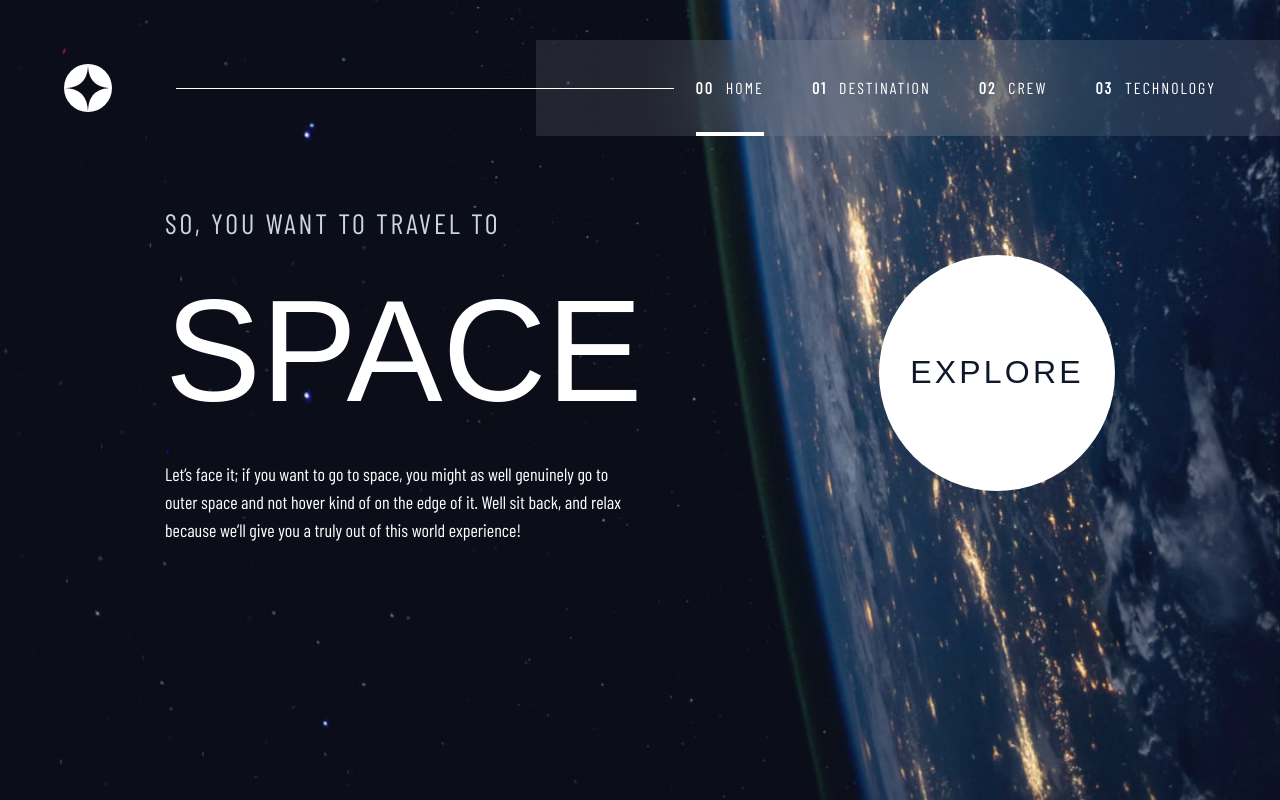
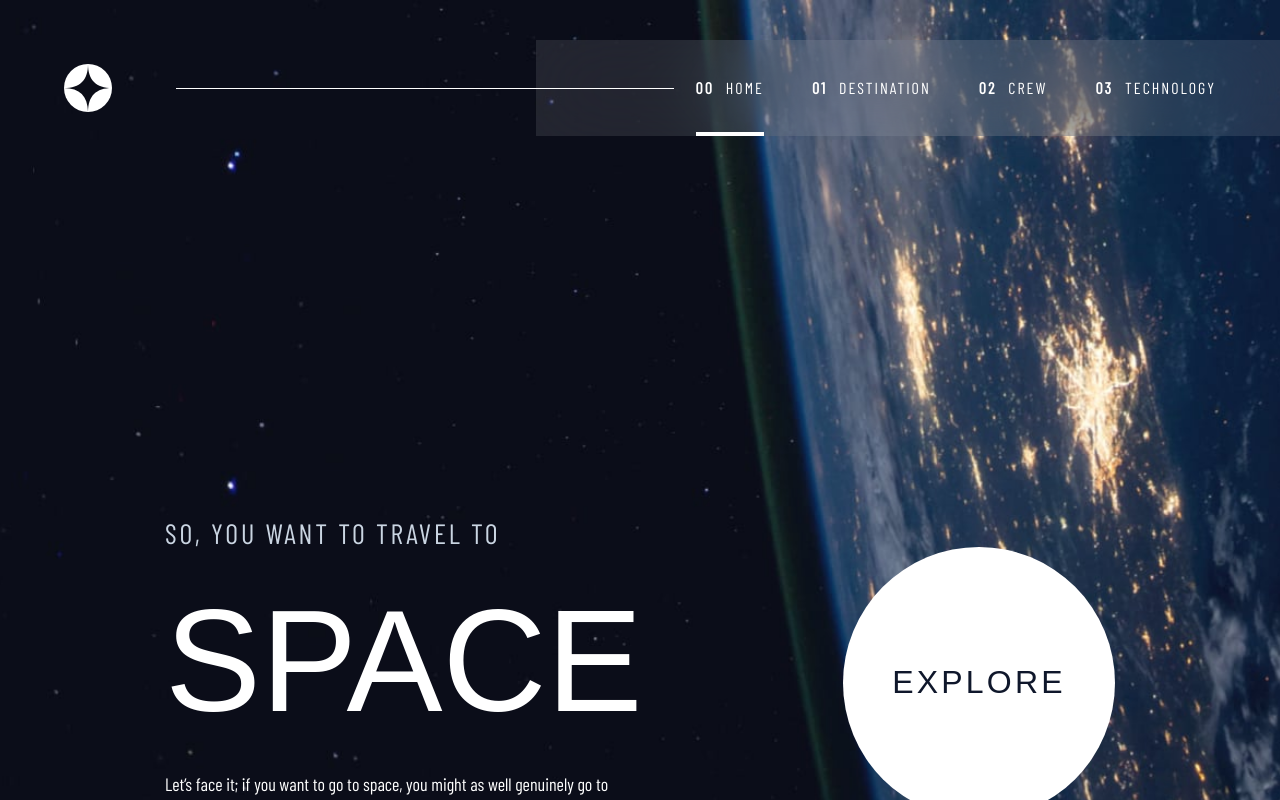
Before and after one commit to wfarre/space-tourism-next, a Next.js app: page / in a window 1280 px wide. Shown: the top 800 px of the page. Built offline with nearby package versions, Linux system fonts and the light colour scheme; a web font is replaced by a local one.

Commit message:
fix: homepage issue

```diff
--- a/src/app/page.tsx
+++ b/src/app/page.tsx
@@ -9,7 +9,7 @@ export const metadata: Metadata = {
 export default function Home() {
   return (
     <>
-      <section className="bottom-32 left-0 mx-6 mt-6 flex flex-col items-center justify-between gap-y-30 pb-32 text-center md:mx-[128px] md:mt-[128px] md:gap-y-16 xl:absolute xl:mx-[165px] xl:flex-row xl:text-left">
+      <section className="flex flex-col items-center justify-between gap-y-30 pt-6 pb-32 text-center md:gap-y-16 md:pt-32 xl:flex-row xl:pt-72 xl:text-left">
         <div className="max-w-[512px] xl:w-1/2 xl:max-w-none">
           <h1>
             <span className="font-main block text-base tracking-widest text-slate-300 md:text-[28px]">
@@ -28,7 +28,7 @@ export default function Home() {
         </div>
         <Link
           href={"/destination/moon"}
-          className="font-title relative z-10 flex h-36 w-36 items-center justify-center rounded-full bg-white text-lg tracking-widest text-slate-900 uppercase transition-all duration-300 before:absolute before:top-1/2 before:left-1/2 before:-z-[5] before:h-80 before:w-80 before:-translate-1/2 before:scale-0 before:rounded-full before:bg-white before:opacity-0 before:duration-300 hover:before:scale-100 hover:before:opacity-20 md:h-59 md:w-59 md:text-[32px]"
+          className="font-title relative z-10 flex h-36 w-36 items-center justify-center rounded-full bg-white text-lg tracking-widest text-slate-900 uppercase transition-all duration-300 before:absolute before:top-1/2 before:left-1/2 before:-z-[5] before:h-95 before:w-95 before:-translate-1/2 before:scale-0 before:rounded-full before:bg-white before:opacity-0 before:duration-300 hover:before:scale-100 hover:before:opacity-20 md:h-68 md:w-68 md:text-[32px]"
         >
           Explore
         </Link>
```
